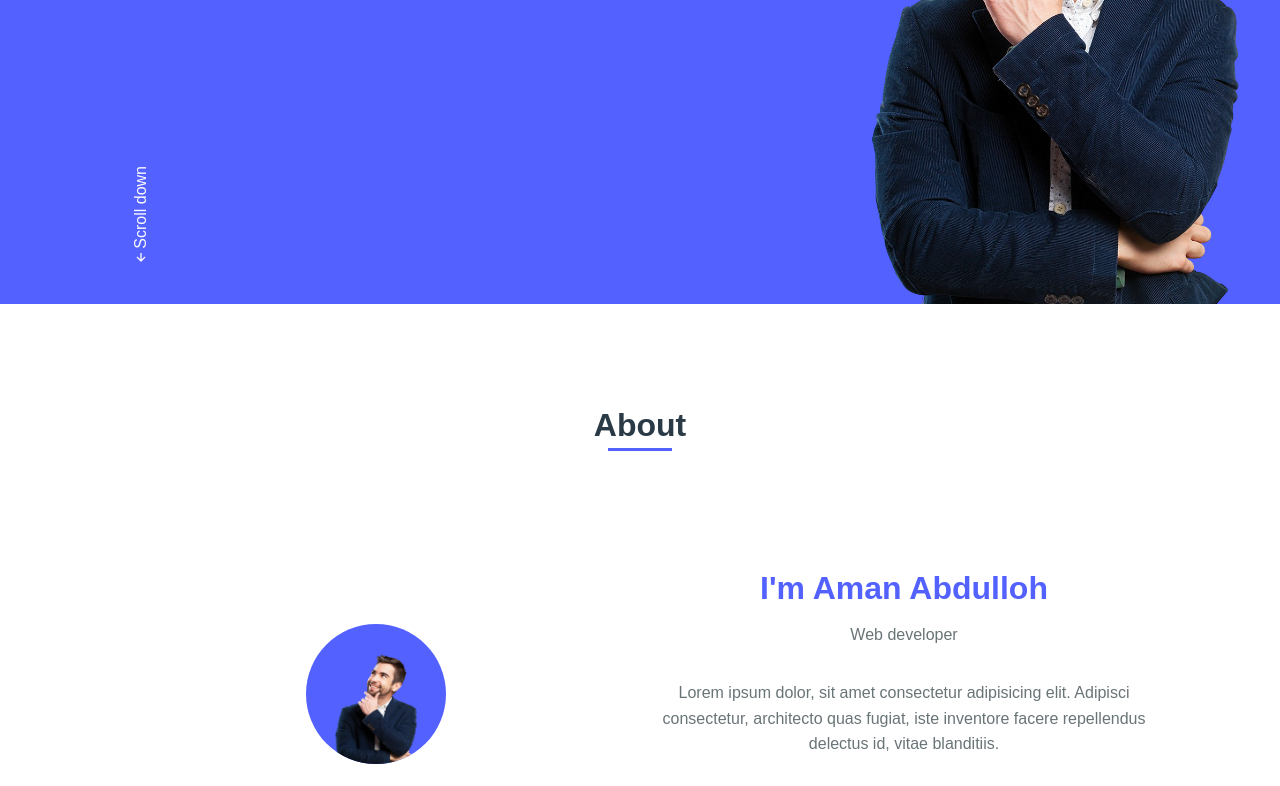
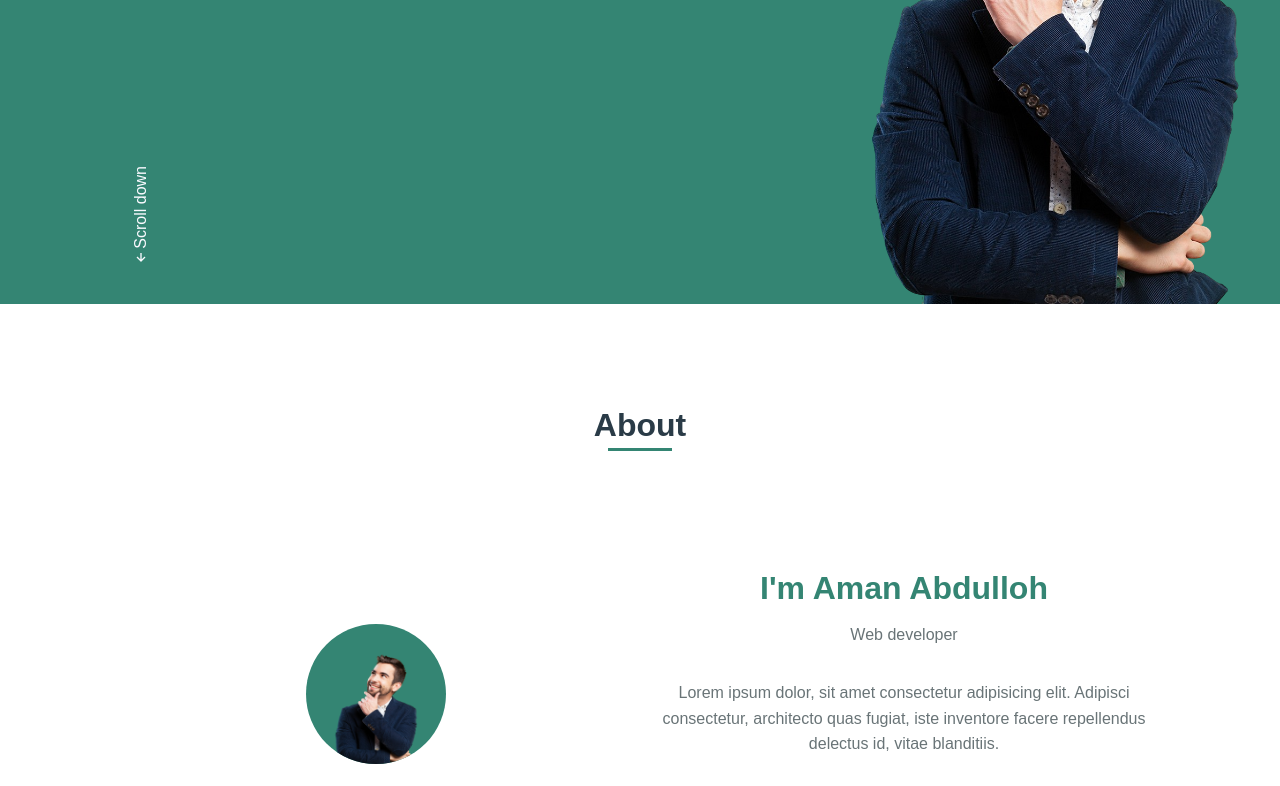
Before and after one commit to omon490/portf-omon, a plain HTML site: page index.html in a window 1280 px wide. Shown: the part 496-1282 px from the top of the page. Drawn offline with nearby package versions, Linux system fonts and the light colour scheme.

Commit message:
change first color

```diff
--- a/scss/_variables.scss
+++ b/scss/_variables.scss
@@ -6,7 +6,7 @@
 
 /*===== Colores =====*/
 :root{
-  --first-color: #5361FF;
+  --first-color: #348573;
   --white-color: #FAFAFF;
   --dark-color: #2A3B47;
   --text-color: #697477;
```
Also changed, not shown: css/styles.css.
